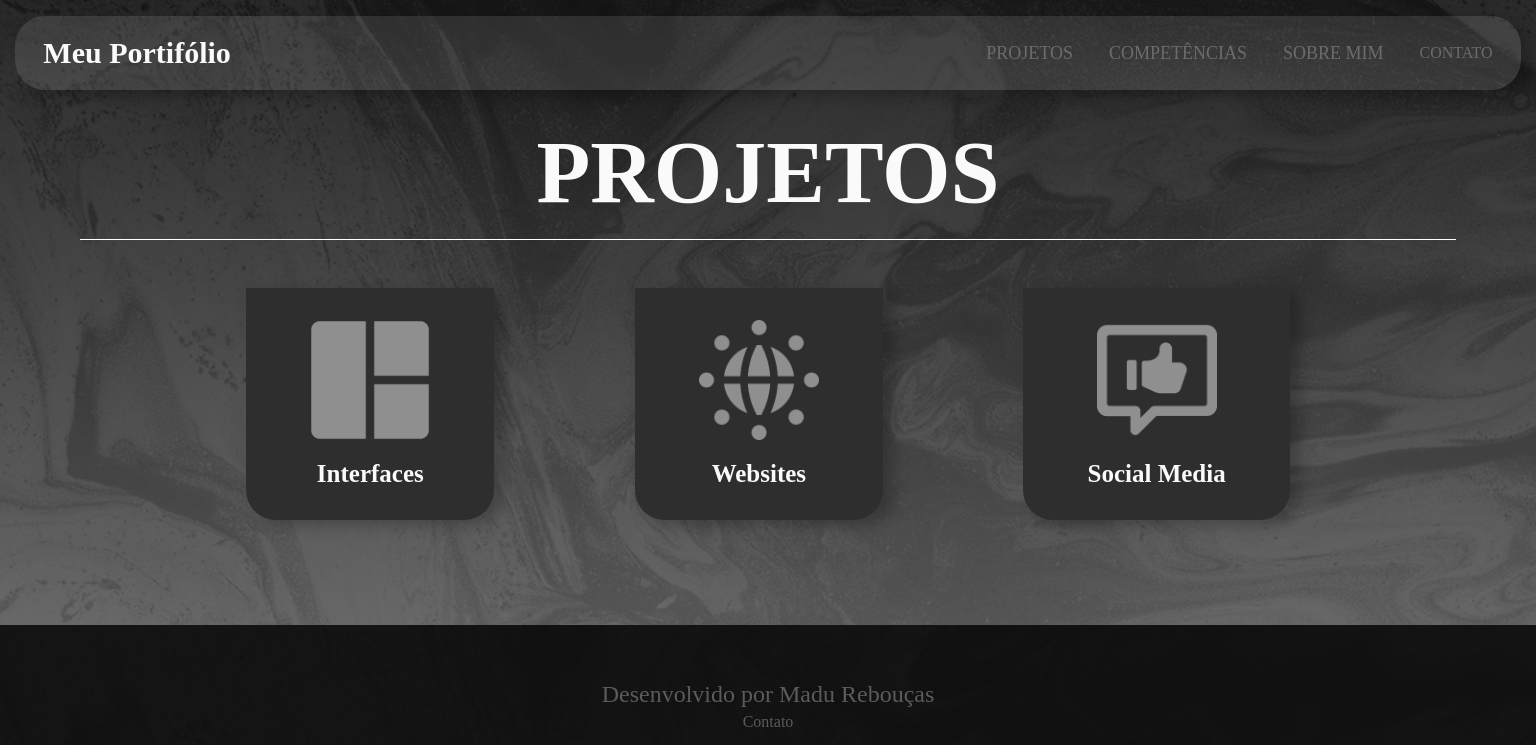
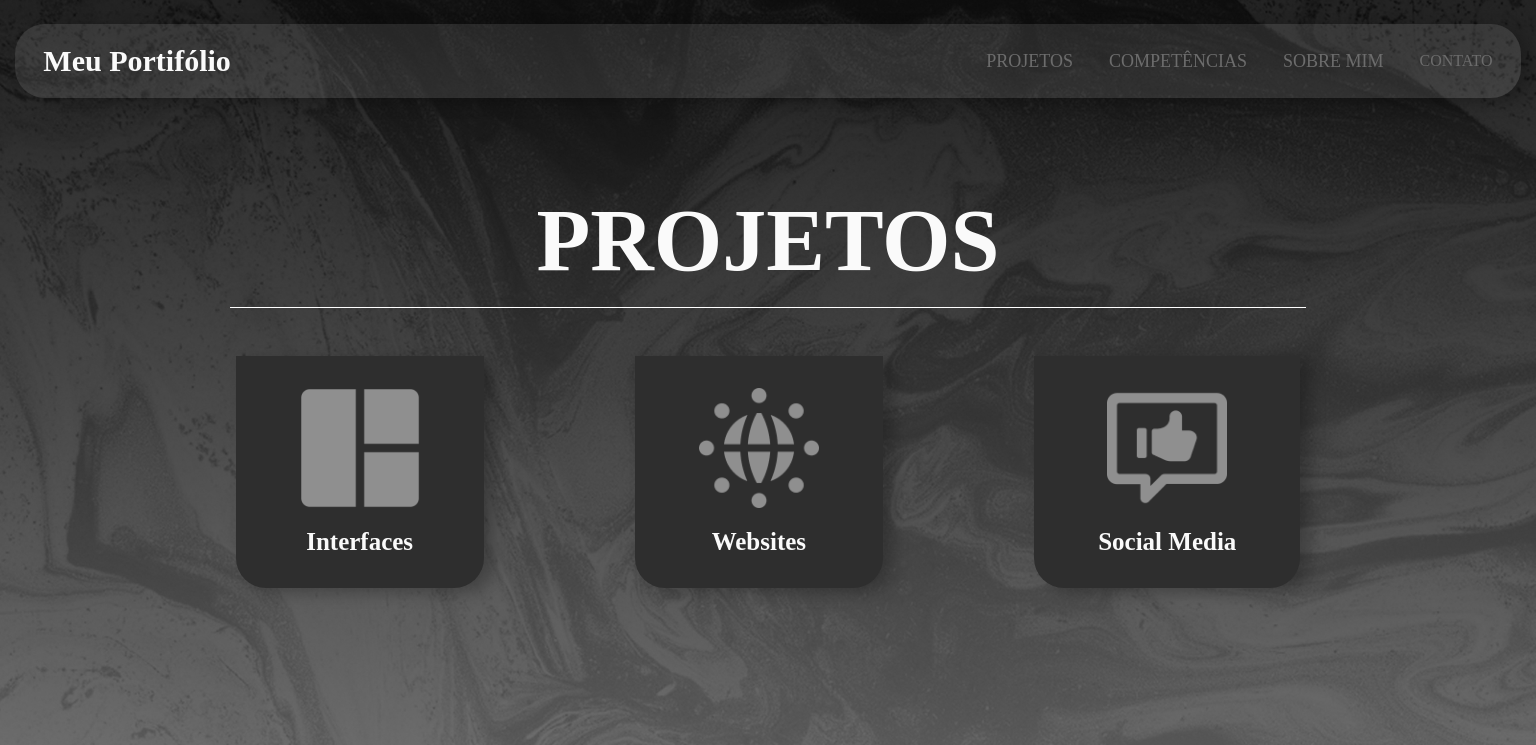
Before and after one commit to MaduReboucas/portifolio, a React (Vite) app: page /projetos in a window 1536 px wide. Shown: the top 745 px of the page. Built offline with nearby package versions, Linux system fonts and the light colour scheme; a web font is replaced by a local one.

Commit message:
Responsivudade (width: 1300px)

```diff
--- a/src/routes/aboutme/AboutMe.css
+++ b/src/routes/aboutme/AboutMe.css
@@ -83,3 +83,11 @@
   font-size: 1.5rem;
   box-shadow: 10px 5px 15px rgba(0, 0, 0, 0.25);
 }
+
+/* Responsividade */
+
+@media screen and (min-width: 1300px) {
+  #Skills h1 {
+    padding-left: 1rem;
+  }
+}
--- a/src/routes/home/Home.css
+++ b/src/routes/home/Home.css
@@ -40,3 +40,26 @@
   transition: 0.3s;
   cursor: pointer;
 }
+
+/* Responsividade */
+
+@media screen and (min-width: 1300px) {
+  .Home {
+    padding-top: 2rem;
+    height: 800px;
+  }
+
+  .main-title h1 {
+    font-size: 3rem;
+  }
+
+  .main-title button {
+    padding: 1.5rem 4rem;
+    border-radius: 60px;
+    font-size: 35px;
+  }
+
+  .main-title {
+    padding: 15% 0;
+  }
+}
--- a/src/routes/projetos/Projetos.css
+++ b/src/routes/projetos/Projetos.css
@@ -68,3 +68,25 @@ h1,
   background-color: #4e4e4e;
   transition: 0.3s;
 }
+
+/* Responsividade */
+
+@media screen and (min-width: 1300px) {
+  #Projetos {
+    height: 800px;
+    padding-top: 1.5rem;
+  }
+
+  .buttons-container {
+    padding: 3rem 10rem;
+  }
+
+  .projetos-container {
+    padding: 6% 0;
+  }
+
+  .title-p {
+    width: 70%;
+    margin: auto;
+  }
+}
--- a/src/routes/projetos/interfaces/Interfaces.css
+++ b/src/routes/projetos/interfaces/Interfaces.css
@@ -136,3 +136,19 @@
     transition: 0.3s;
   }
 }
+
+/* Responsividade */
+
+@media screen and (min-width: 1300px) {
+  .white {
+    width: 46% !important;
+  }
+
+  .maintitle-i {
+    padding-left: 16rem;
+  }
+
+  .margin {
+    margin-right: 8rem !important;
+  }
+}
--- a/src/routes/projetos/social_media/SocialMedia.css
+++ b/src/routes/projetos/social_media/SocialMedia.css
@@ -100,3 +100,17 @@
     transition: 0.3s;
   }
 }
+
+/* Responsividade */
+
+/* Responsividade */
+
+@media screen and (min-width: 1300px) {
+  .white {
+    width: 53% !important;
+  }
+
+  .maintitle-s {
+    padding-left: 9rem;
+  }
+}
--- a/src/routes/projetos/websites/Websites.css
+++ b/src/routes/projetos/websites/Websites.css
@@ -162,3 +162,19 @@
     transition: 0.3s;
   }
 }
+
+/* Responsividade */
+
+@media screen and (min-width: 1300px) {
+  .white {
+    width: 43% !important;
+  }
+
+  .maintitle-w {
+    padding-left: 16rem;
+  }
+
+  .margin {
+    margin-right: 8rem !important;
+  }
+}
```
